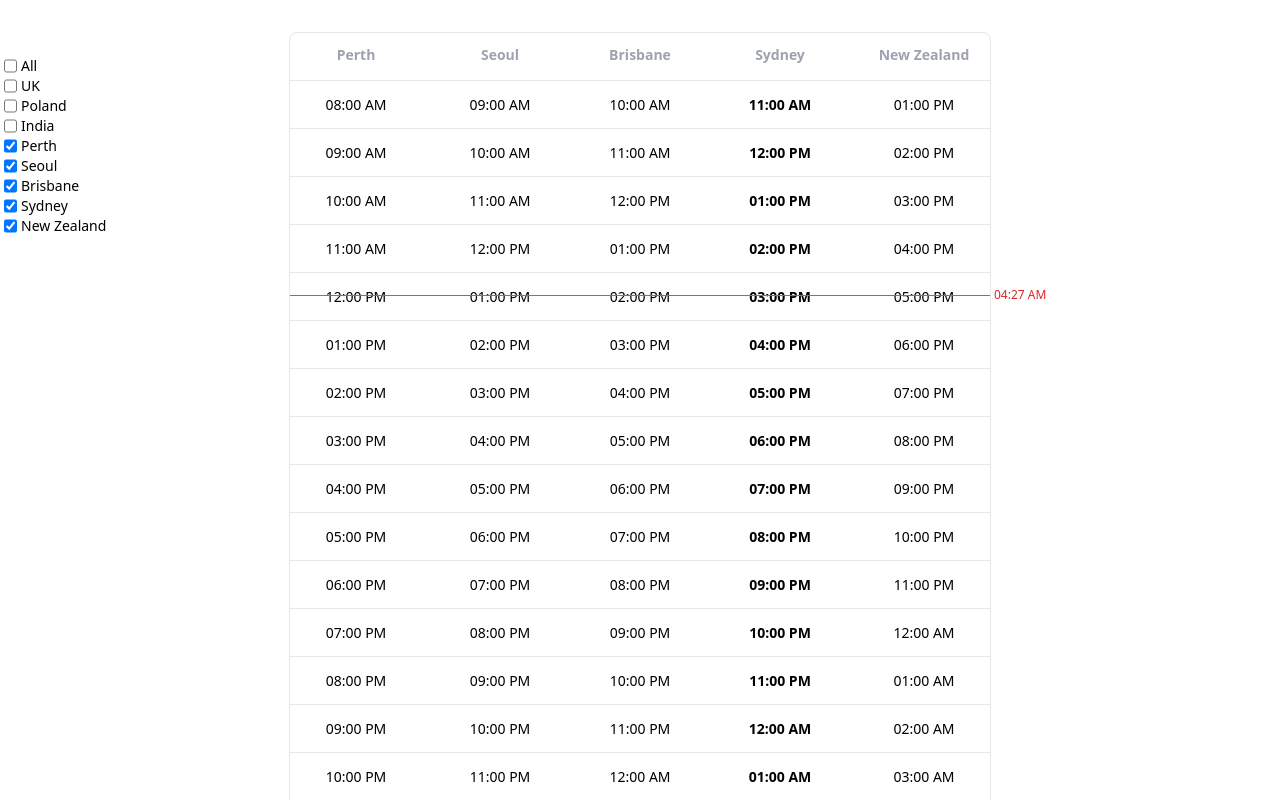
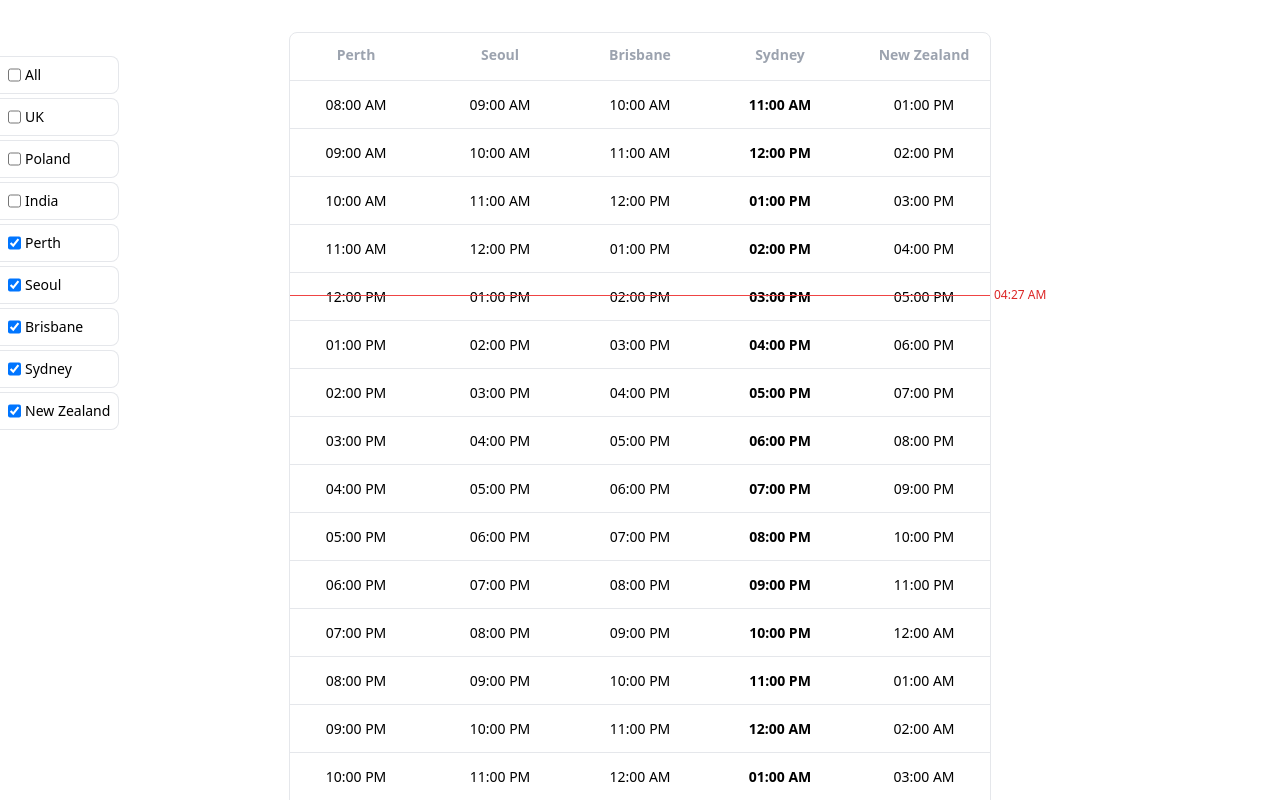
Before and after one commit to BarnabyBishop/Timezones, a React (Vite) app: page / in a window 1280 px wide. Shown: the top 800 px of the page. Built offline with nearby package versions, Linux system fonts and the light colour scheme.

Commit message:
Tab styles

```diff
--- a/src/App.tsx
+++ b/src/App.tsx
@@ -153,13 +153,22 @@ function App() {
 
   return (
     <div className="grid justify-center">
-      <div className="fixed left-1 top-14 z-10">
-        <div key={`selectors_all`} className="flex gap-1 cursor-pointer">
+      <div className="fixed left-0 top-14 z-10 flex flex-col gap-1">
+        <div
+          key={`selectors_all`}
+          className="border-t border-b border-r rounded-r-lg"
+        >
+          <label
+            htmlFor={`selectors_all_control`}
+            className="flex gap-1 text-sm p-2 w-full cursor-pointer rounded-r-lg hover:bg-slate-50"
+          >
             <input
               id={`selectors_all_control`}
               name={`selectors_all_control`}
               type="checkbox"
-            checked={timeZones.find(({ selected }) => !selected) ? false : true}
+              checked={
+                timeZones.find(({ selected }) => !selected) ? false : true
+              }
               onChange={(e) =>
                 setTimeZones((prev) =>
                   prev.map((zone) => ({
@@ -169,7 +178,6 @@ function App() {
                 )
               }
             />
-          <label htmlFor={`selectors_all_control`} className="text-sm">
             All
           </label>
         </div>
@@ -177,7 +185,11 @@ function App() {
           return (
             <div
               key={`selectors_${zone.label}`}
-              className="flex gap-1 cursor-pointer"
+              className="border-t border-b border-r rounded-r-lg"
+            >
+              <label
+                htmlFor={`selectors_${zone.label}_control`}
+                className="flex gap-1 text-sm p-2 w-full cursor-pointer rounded-r-lg hover:bg-slate-50"
               >
                 <input
                   id={`selectors_${zone.label}_control`}
@@ -196,10 +208,6 @@ function App() {
                     )
                   }
                 />
-              <label
-                htmlFor={`selectors_${zone.label}_control`}
-                className="text-sm"
-              >
                 {zone.label}
               </label>
             </div>
```
Lines whose indentation alone changed are shown as unchanged.
